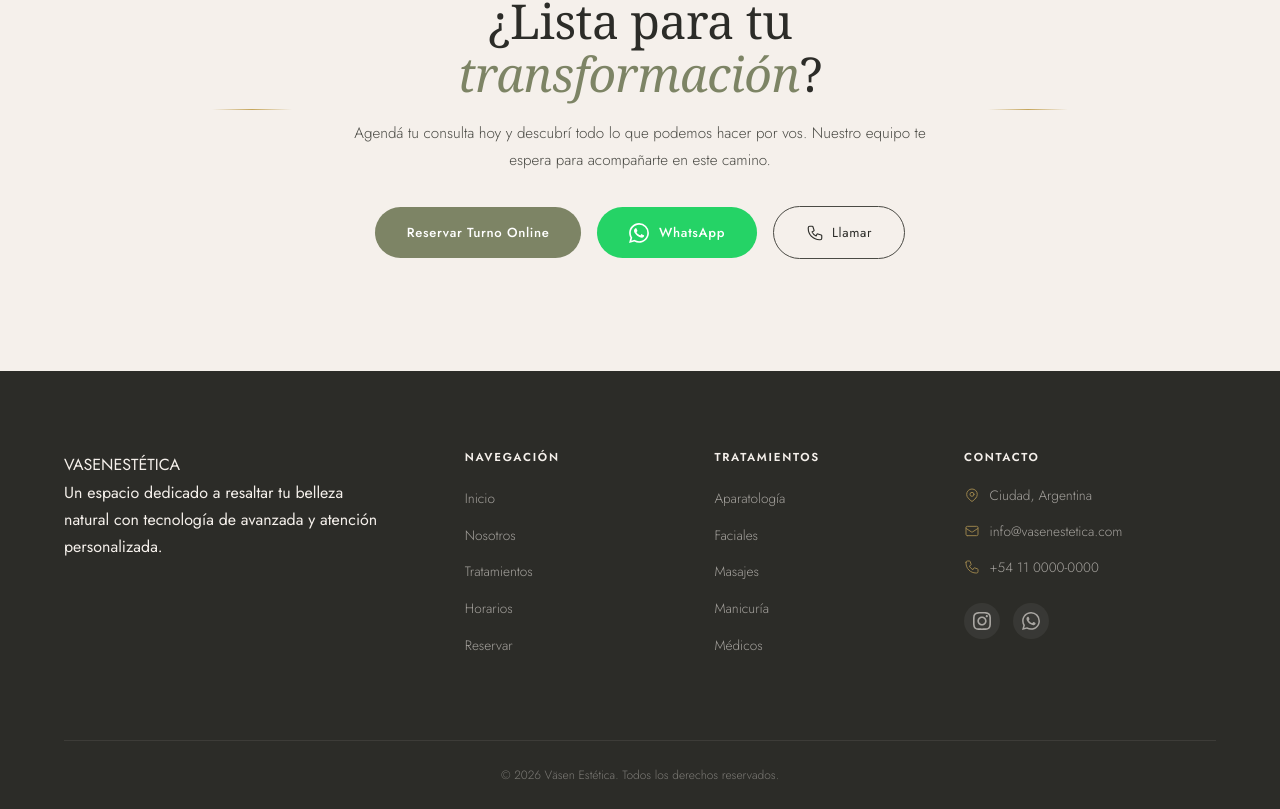
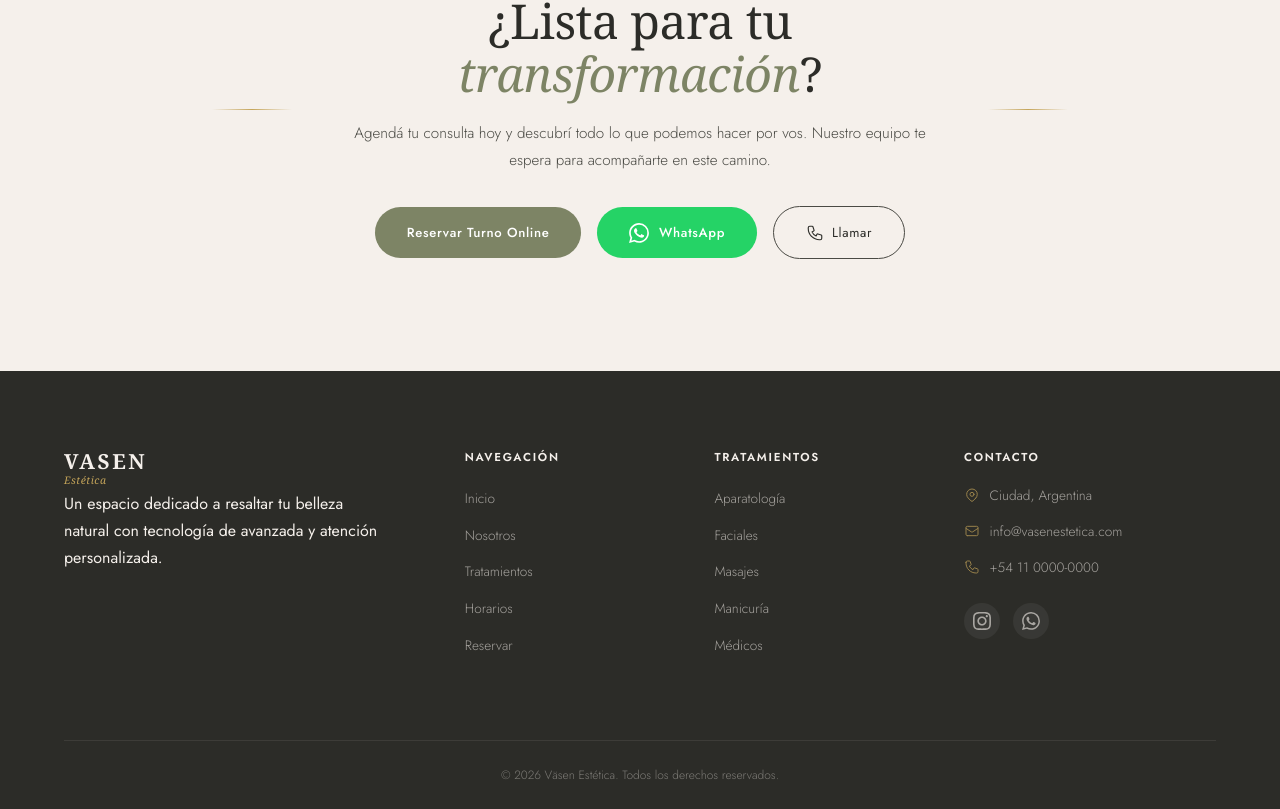
Before and after one commit to Aletiscornia96/vasen-Ai, a Next.js app in the folder frontend/: page / in a window 1280 px wide. Shown: the part 4337-5146 px from the top of the page. Built offline with nearby package versions, Linux system fonts and the light colour scheme; a web font is replaced by a local one.

Commit message:
Branding: Final cleanup of Väsen occurrences

```diff
--- a/frontend/src/app/layout.tsx
+++ b/frontend/src/app/layout.tsx
@@ -6,8 +6,9 @@ export const metadata: Metadata = {
   description: "Centro de estética avanzada. Tratamientos faciales, corporales y medicina estética.",
   keywords: "estética, medicina estética, tratamientos faciales, aparatología, masajes, depilación láser, bienestar",
   openGraph: {
-    title: "Väsen Estética | Medicina Estética y Bienestar",
-    description: "Centro de medicina estética y bienestar premium. Tratamientos de última generación.",
+    title: 'Vasen Estética | Bienestar y Belleza',
+    description: 'Centro de estética avanzada. Tratamientos faciales, corporales y medicina estética.',
+    images: ['/og-image.jpg'],
     type: "website",
   },
 };
--- a/frontend/src/components/Footer/Footer.tsx
+++ b/frontend/src/components/Footer/Footer.tsx
@@ -7,8 +7,8 @@ export default function Footer() {
         <div className={styles.top}>
           <div className={styles.brand}>
           <div className={styles.logo}>
-            <span className={styles.logoText}>VASEN</span>
-            <span className={styles.logoSub}>ESTÉTICA</span>
+                <span className={styles.brandName}>VASEN</span>
+                <span className={styles.brandTag}>Estética</span>
           </div>
           <p className={styles.description}>
             Un espacio dedicado a resaltar tu belleza natural con
```
